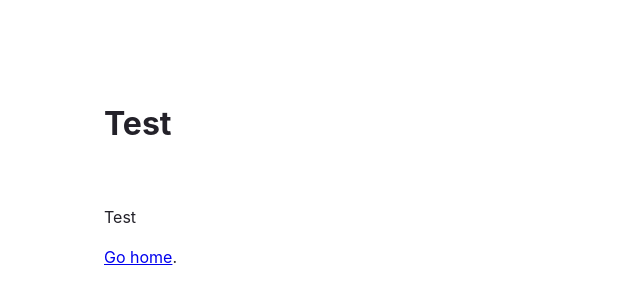
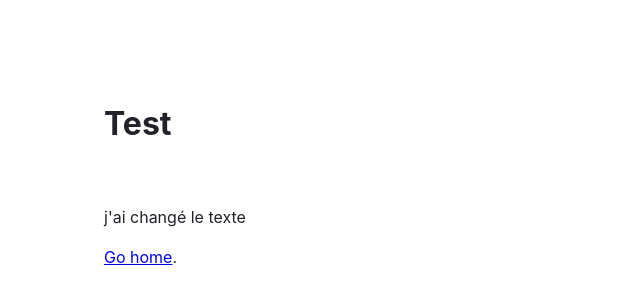
Before and after one commit to claireprvst/test_devop2, a Gatsby site: page /about in a window 1280 px wide. Shown: the whole page, without its empty margins (0-640 px from the left). Built offline with nearby package versions, Linux system fonts and the light colour scheme; Gatsby itself is replaced by a stand-in of ours.

Commit message:
change text

```diff
--- a/src/pages/about.js
+++ b/src/pages/about.js
@@ -32,7 +32,7 @@ const aboutPage = () => {
             <h1 style={headingStyles}>Test</h1>
             <p style={paragraphStyles}>
 
-                Test
+                j'ai changé le texte
                 <br />
                 <br />
                 <Link to="/">Go home</Link>.
```
